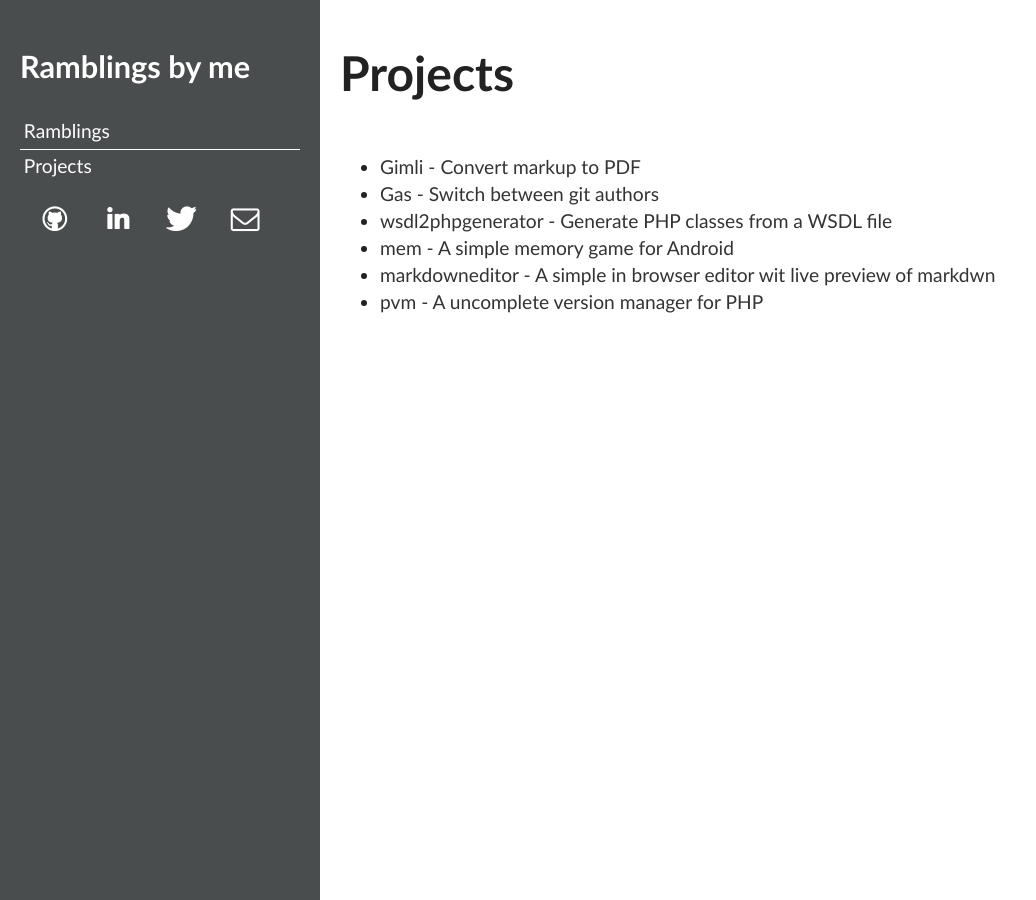
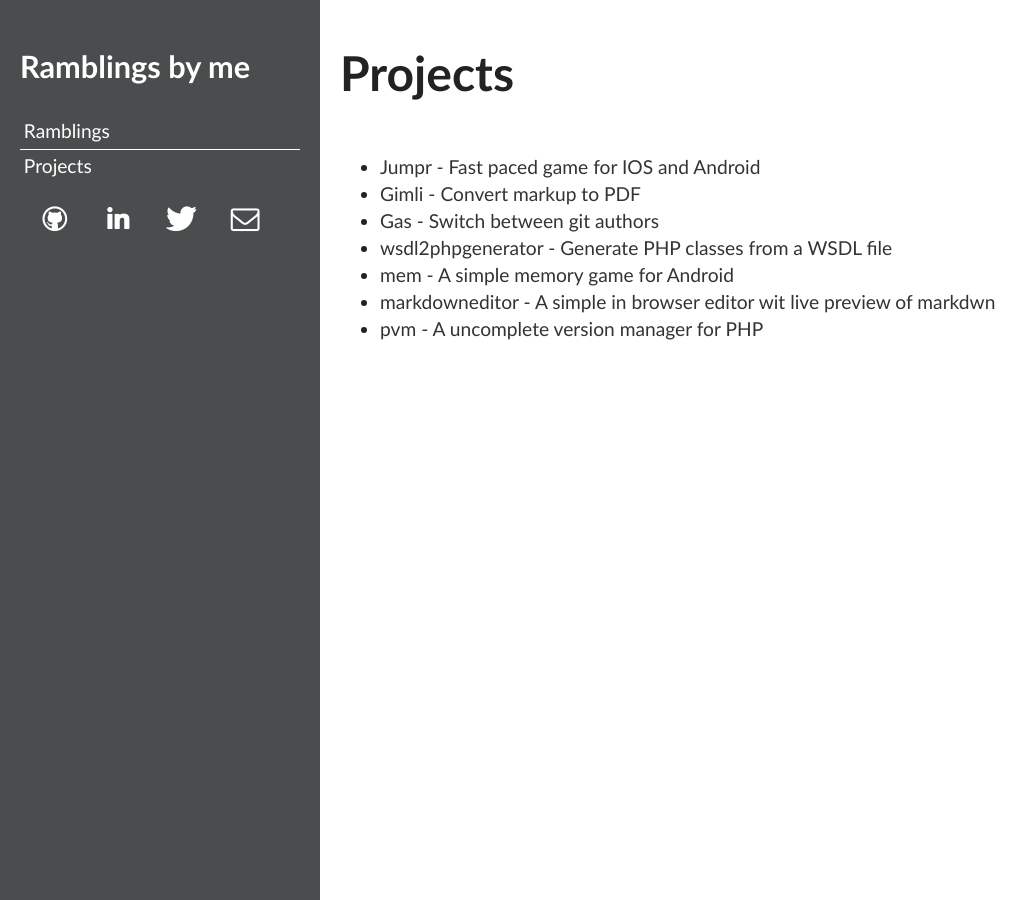
Before and after one commit to walle/ramblings, a Jekyll site: the page built from projects/index.md, in a window 1280 px wide. Shown: the whole page, without its empty margins (0-1036 px from the left). Built offline with Jekyll 4.4.1, drawn with Linux system fonts in a browser that asks for light colours.

Commit message:
Add link to jumpr page

```diff
--- a/projects/index.md
+++ b/projects/index.md
@@ -4,6 +4,7 @@ title: Projects
 ---
 # Projects
 
+* [Jumpr - Fast paced game for IOS and Android](/projects/jumpr)
 * [Gimli - Convert markup to PDF](/projects/gimli)
 * [Gas - Switch between git authors](/projects/gas)
 * [wsdl2phpgenerator - Generate PHP classes from a WSDL file](/projects/wsdl2phpgenerator)
```
